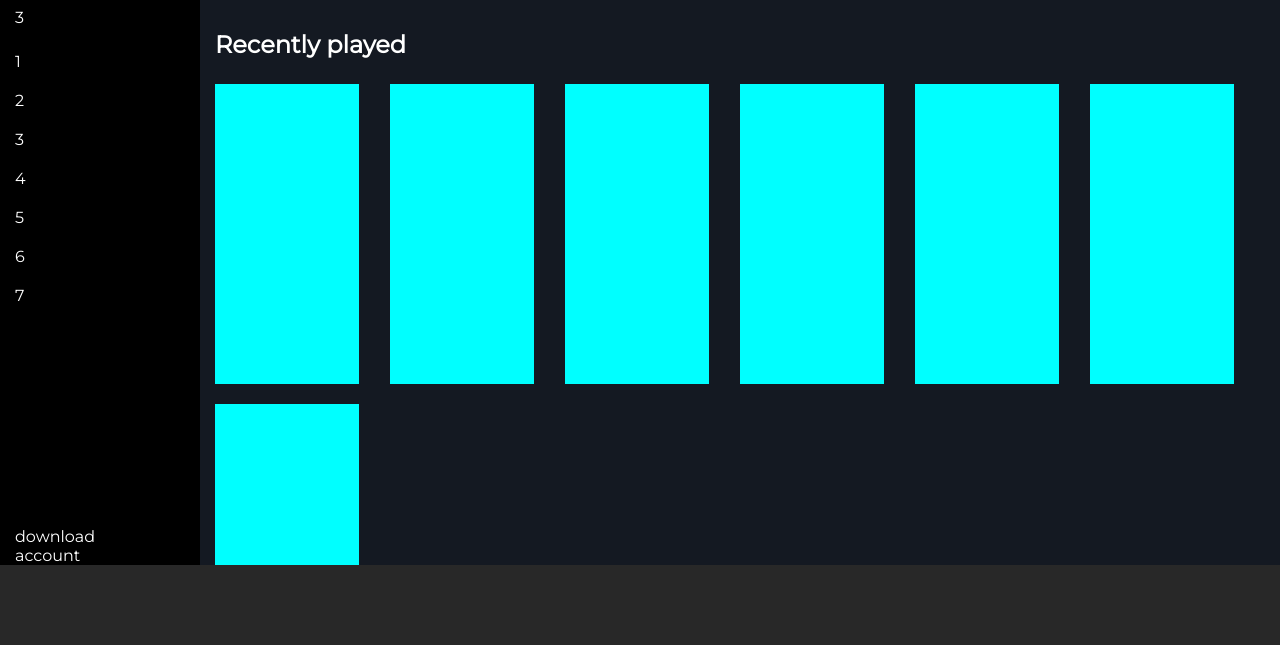
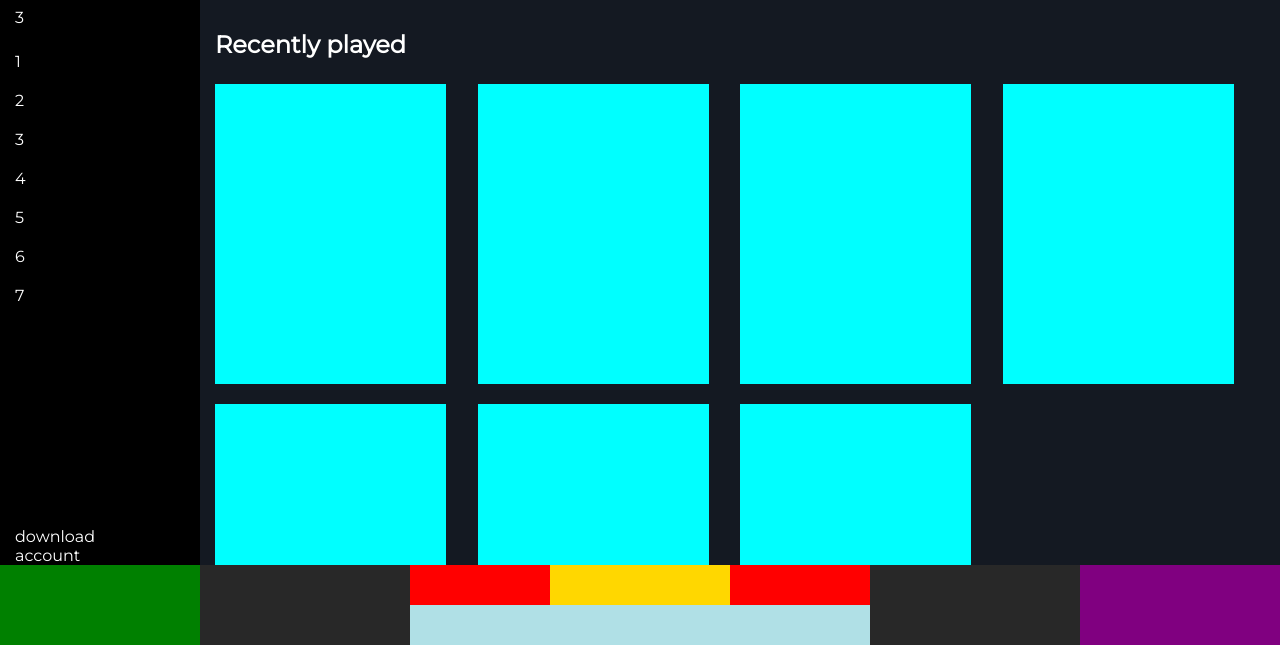
Before and after one commit to gab1144/html-css-spotifyweb, a plain HTML site: page index.html in a window 1280 px wide. Shown: the part 155-800 px from the top of the page. Drawn offline with Linux system fonts and the light colour scheme.

Commit message:
[add] blocchi footer

```diff
--- a/css/style.css
+++ b/css/style.css
@@ -138,16 +138,52 @@ header .bottone a{
   margin-bottom: 20px;
 }
 
+footer > div {
+  height: 100%;
+}
+
+footer .song {
+  width: 200px;
+  background-color: green;
+  flex-shrink: 0;
+}
+
+footer .song-control {
+  width: 460px;
+  background-color: red;
+}
+
+footer .song-control > div{
+  height: 50%;
+}
+
+.start-stop {
+  width: 180px;
+  background-color: gold;
+  margin: 0 auto;
+}
+
+.bar {
+  width: 100%;
+  background-color: powderblue;
+}
+
+footer .general-control {
+  width: 200px;
+  background-color: purple;
+  flex-shrink: 0;
+}
+
+
 /**********************************************************
         RESPONSIVE
 **********************************************************/
-@media screen and (max-width: 480px) {
-  .lateral-menu {
-    width: 40px;
-  }
-
-  .wh-lateral-menu {
-    width: calc(100% - 40px);
+@media screen and (max-width: 1300px) {
+  .col {
+    width: calc(calc(100%/4) - 3%);
+    height: 300px;
+    background-color: cyan;
+    margin-bottom: 20px;
   }
 
 }
@@ -160,4 +196,22 @@ header .bottone a{
     margin-bottom: 20px;
   }
 
+  footer .song {
+    width: 150px;
+  }
+
+  footer .general-control {
+    width: 150px;
+  }
+
 }
+
+@media screen and (max-width: 480px) {
+  .lateral-menu {
+    width: 40px;
+  }
+
+  .wh-lateral-menu {
+    width: calc(100% - 40px);
+  }
+}
--- a/index.html
+++ b/index.html
@@ -156,8 +156,24 @@
 
   </main>
 
-  <footer>
+  <footer class="flex jus-spc-btw">
+    <div class="song">
 
+    </div>
+
+    <div class="song-control">
+      <div class="start-stop">
+
+      </div>
+
+      <div class="bar">
+
+      </div>
+    </div>
+
+    <div class="general-control">
+
+    </div>
   </footer>
 </body>
 </html>
```
